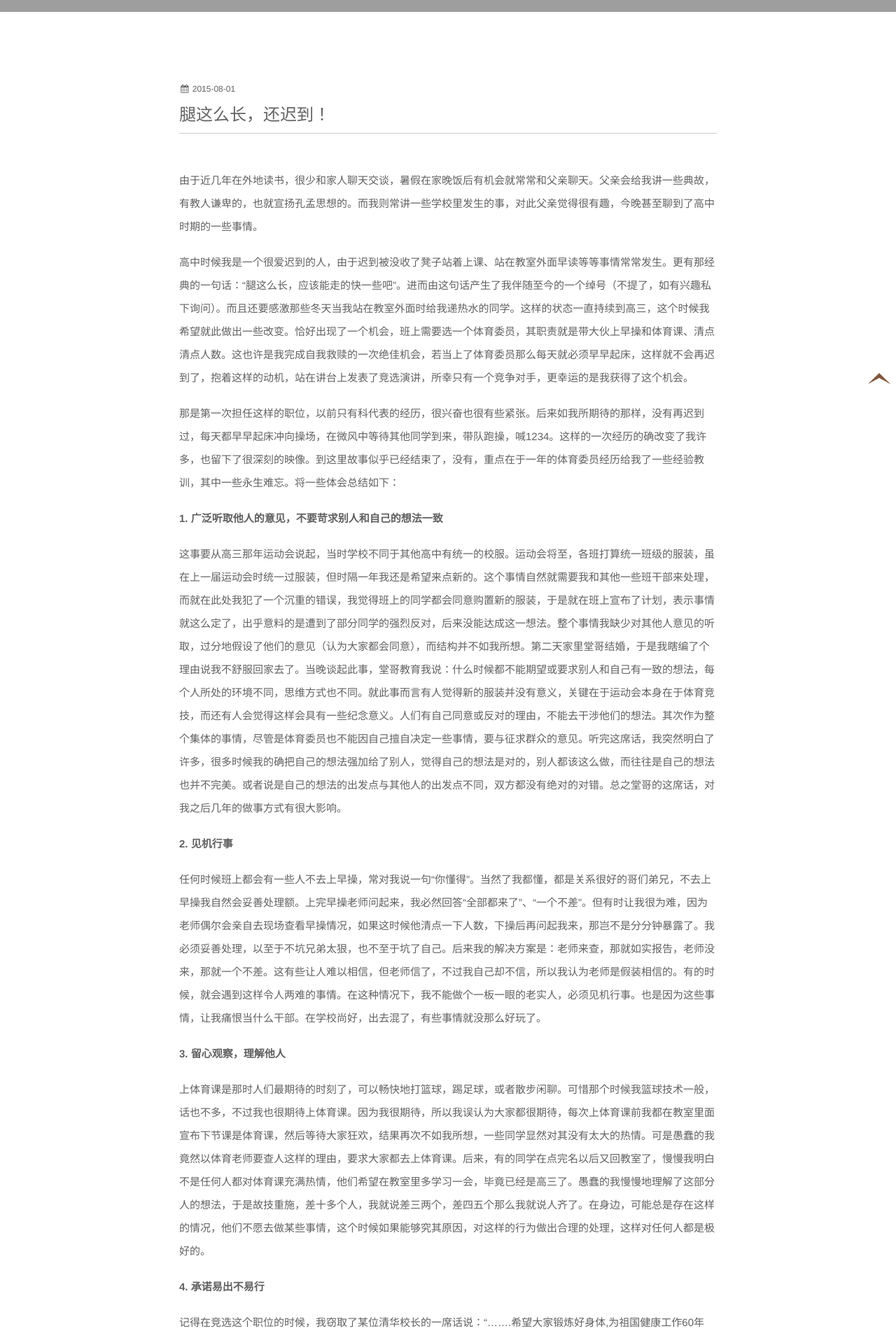
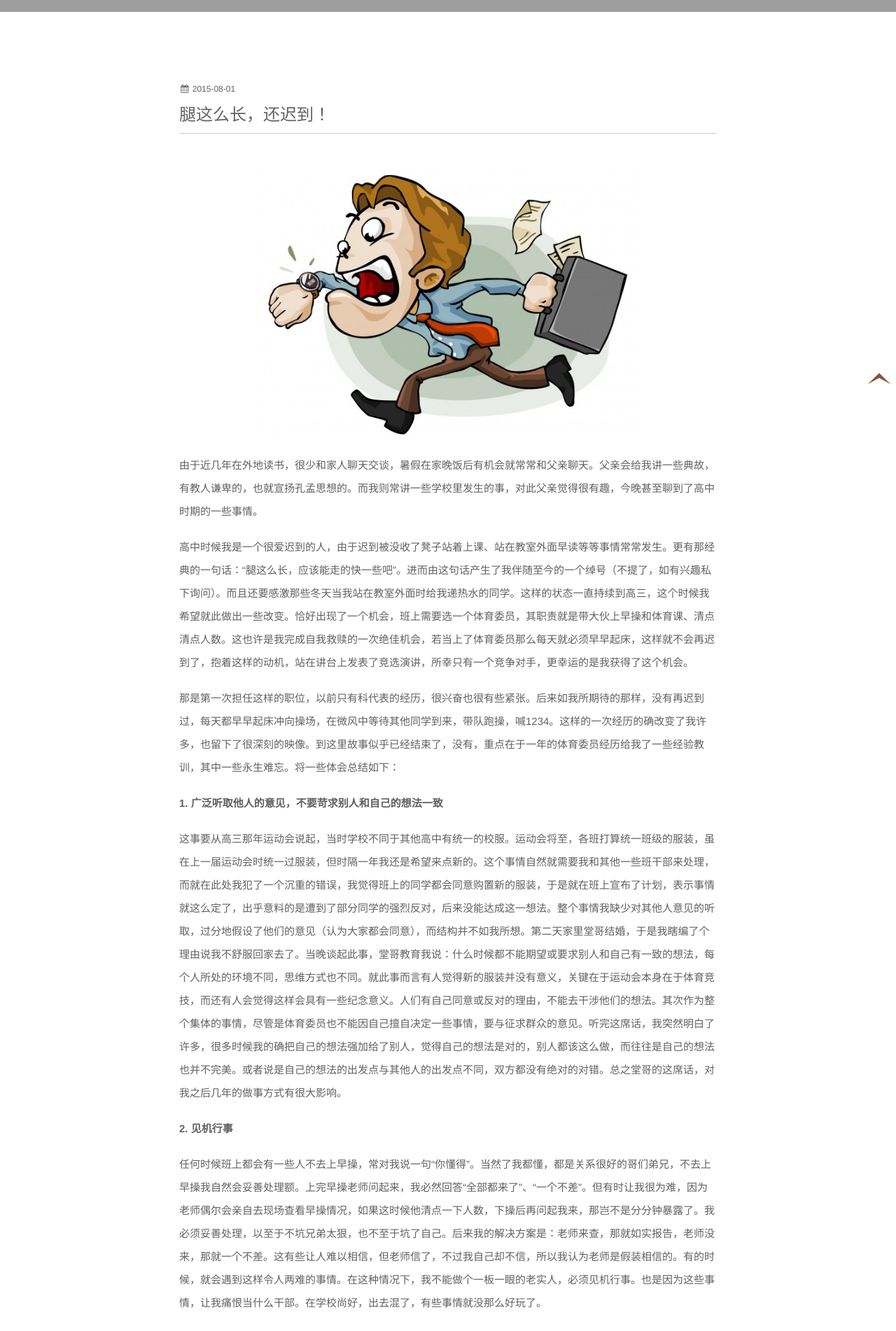
Before and after one commit to muyunzhe/wy-ei.github.io, a Jekyll site: the page built from _posts/opinion/2015-08-01-how-can-you-be-late-with-long-legs.md, in a window 1280 px wide. Shown: the part 319-2221 px from the top of the page at 70% size. Built offline with Jekyll 4.4.1, drawn with Linux system fonts in a browser that asks for light colours; nearby versions of some CDN libraries; Markdown is read by kramdown in place of the engine named in the settings; comment, search, counter and statistics services are not loaded; grey boxes are pictures that could not be loaded.

Commit message:
add a pic into blog

```diff
--- a/_posts/opinion/2015-08-01-how-can-you-be-late-with-long-legs.md
+++ b/_posts/opinion/2015-08-01-how-can-you-be-late-with-long-legs.md
@@ -4,6 +4,8 @@ category: opinion
 title: 腿这么长，还迟到！
 tag: 高中
 ---
+
+![](/images/blog/2015/late.jpg)
 
 由于近几年在外地读书，很少和家人聊天交谈，暑假在家晚饭后有机会就常常和父亲聊天。父亲会给我讲一些典故，有教人谦卑的，也就宣扬孔孟思想的。而我则常讲一些学校里发生的事，对此父亲觉得很有趣，今晚甚至聊到了高中时期的一些事情。
 
```
Also changed, not shown: images/blog/2015/late.jpg (added).
